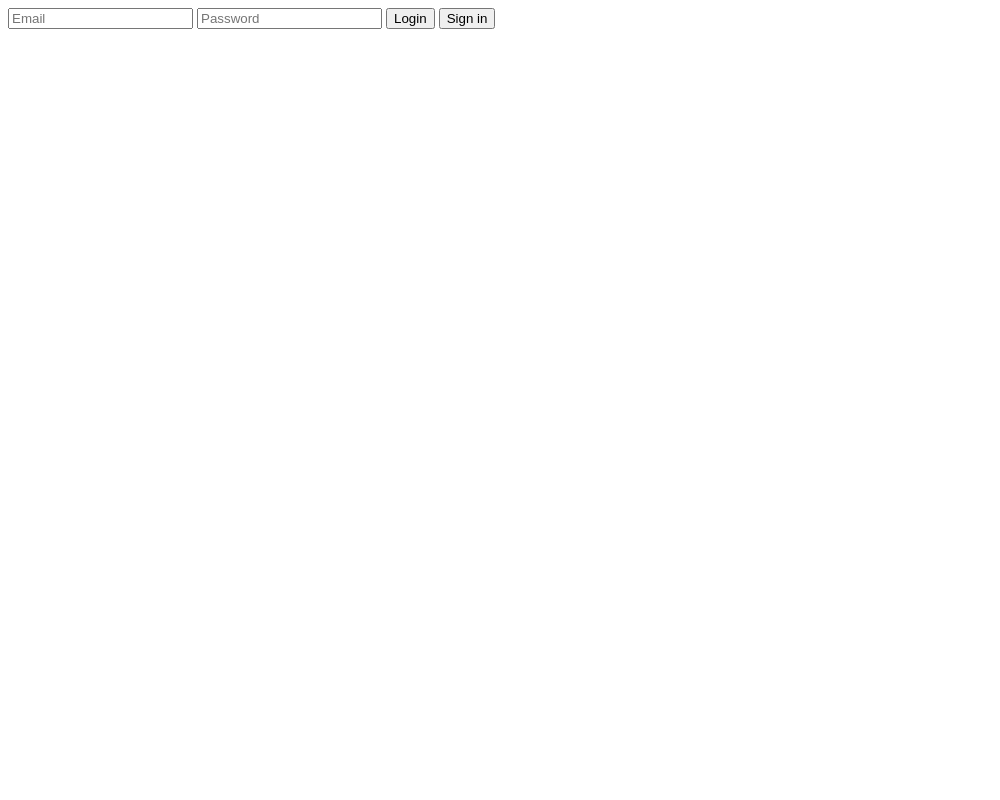
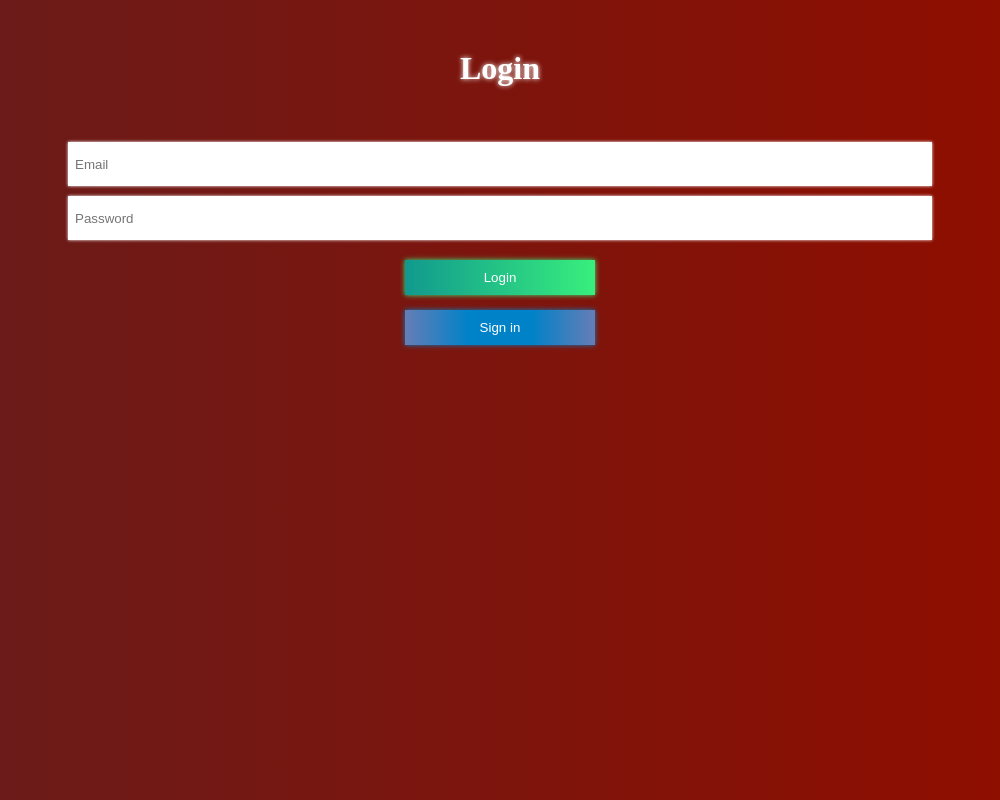
Before and after one commit to MexTermin/electronTAN, an Electron app: page src/HTML/login.html in a window 1000 px wide. Drawn offline with Linux system fonts and the light colour scheme.

Commit message:
addapted signin and end project

```diff
--- a/src/CSS/home.css
+++ b/src/CSS/home.css
@@ -5,15 +5,27 @@
 .container{
     width: 100vw;
     height: 100vh;
+
     /* background: linear-gradient(to right, #000428, #004e92);  */
     /* background: linear-gradient(to right, #141e30, #243b55); */
-
-    background: linear-gradient(to left, #8e0e00, #1f1c18);
+    /* background: linear-gradient(to bottom, #f7f8f8, #78abbb); */
+    /* background-color: #004e92; */
+    background: linear-gradient(to left, #8e0e00, #4d0000);
     /* background: linear-gradient(to left, #fe8c00, #f83600);  */
 
 }
 .main-container-home{
+    /* background-color: #8e0e00; */
+    background-color: rgb(216, 216, 216);
     padding: 0px 10px;
+    width: 90%;
+    height: 85%;
+    overflow: auto;
+    margin: auto;
+    box-shadow: rgb(255, 255, 255) 0px 0px 20px;
+    border-bottom-left-radius: 70px;
+    border-top-right-radius: 70px;
+    padding: 10px;
 }
 
 .items-container{
@@ -42,8 +54,10 @@
 
 }
 .title h1{
+    color: rgb(215, 244, 255);
+    text-shadow:rgb(0, 204, 211) 0px 0px 10px;
     text-align: center;
-    text-shadow: #48967f 1px 1px 5px;
+    /* text-shadow: #48967f 1px 1px 5px; */
     font-size: 50px;
 }
 .div-name{
--- /dev/null
+++ b/src/CSS/login.css
@@ -0,0 +1,66 @@
+*{
+    margin: 0px;
+    padding: 0px;
+}
+.login-background-container{
+    background: linear-gradient(to left, #8e0e00, #6b1b19);
+    width: 100vw;
+    height: 100vh;
+    overflow: hidden;
+}
+.container-login{
+    margin: auto;
+}
+
+.form-group{
+    display: flex;
+    flex-wrap: wrap;
+}
+.form-control{
+    width: 85%;
+    height: 30px;
+    padding: 7px;
+    border: gray 0px solid;
+    margin: 5px auto;
+    box-shadow: white 0px 0px 3px;
+
+}
+
+.title{
+    margin-top: 50px;
+    margin-bottom: 50px;
+    text-align: center;
+    color: white;
+    text-shadow: white 0px 0px 5px;
+}
+
+.btn{
+    display: block;
+    margin:15px auto;
+    width: 190px;
+    padding: 5px;
+    height: 35px;
+    border: white 0px solid;
+    box-shadow: white 0px 0px 5px;
+}
+.button-section{
+    margin: auto;
+    width: 100%;
+}
+.btn:hover{
+    cursor: pointer;
+    transform: scale(1.08);
+    box-shadow: white 0px 0px 8px;
+}
+.btn-green{
+    /* background-color: rgb(0, 184, 46); */
+    color: white;
+    background: linear-gradient(to right, #11998e, #38ef7d);
+    box-shadow: #38ef7d 0px 0px 5px;
+}
+.btn-blue{
+    color: white;
+    /* background-color: rgb(0, 184, 46); */
+    background: linear-gradient(to right, #667db6, #0082c8, #0082c8, #667db6);
+    box-shadow: #0082c8 0px 0px 5px;
+}
--- /dev/null
+++ b/src/CSS/signin.css
@@ -0,0 +1,66 @@
+*{
+    margin: 0px;
+    padding: 0px;
+}
+.signin-background-container{
+    background: linear-gradient(to left, #8e0e00, #6b1b19);
+    width: 100vw;
+    height: 100vh;
+    overflow: hidden;
+}
+.container-signin{
+    margin: auto;
+}
+
+.form-group{
+    display: flex;
+    flex-wrap: wrap;
+}
+.form-control{
+    width: 85%;
+    height: 30px;
+    padding: 7px;
+    border: gray 0px solid;
+    margin: 5px auto;
+    box-shadow: white 0px 0px 3px;
+
+}
+
+.title{
+    margin-top: 50px;
+    margin-bottom: 50px;
+    text-align: center;
+    color: white;
+    text-shadow: white 0px 0px 5px;
+}
+
+.btn{
+    display: block;
+    margin:15px auto;
+    width: 190px;
+    padding: 5px;
+    height: 35px;
+    border: white 0px solid;
+    box-shadow: white 0px 0px 5px;
+}
+.button-section{
+    margin: auto;
+    width: 100%;
+}
+.btn:hover{
+    cursor: pointer;
+    transform: scale(1.08);
+    box-shadow: white 0px 0px 8px;
+}
+.btn-green{
+    /* background-color: rgb(0, 184, 46); */
+    color: white;
+    background: linear-gradient(to right, #11998e, #38ef7d);
+    box-shadow: #38ef7d 0px 0px 5px;
+}
+.btn-blue{
+    color: white;
+    /* background-color: rgb(0, 184, 46); */
+    background: linear-gradient(to right, #667db6, #0082c8, #0082c8, #667db6);
+    box-shadow: #0082c8 0px 0px 5px;
+}
--- a/src/CSS/timer.css
+++ b/src/CSS/timer.css
@@ -73,6 +73,7 @@
 }
 .btn:disabled{
     color: rgb(92, 92, 92);
+
     background: linear-gradient(to top, #0456a8, #0b2996);
 }
 .btnupdate:disabled{
--- a/src/HTML/login.html
+++ b/src/HTML/login.html
@@ -5,17 +5,23 @@
     <meta name="viewport" content="width=device-width, initial-scale=1.0">
     <meta http-equiv="Content-Security-Policy" content="default-src 'self'; script-src 'self' " >
     <meta http-equiv="X-Content-Security-Policy" content="default-src 'self'; script-src 'self' " >
+    <link rel="stylesheet" href="../CSS/login.css">
     <title>Login</title>
 </head>
 <body>
     <div class="login-background-container">
         <div class="container-login">
+            <div class="title">
+                <h1>Login</h1>
+            </div>
             <form id="form-login">
                 <div class="form-group">
-                    <input type="text" name="email" id="" class="form-control" placeholder="Email">
+                    <input type="email" name="email" id="" class="form-control" placeholder="Email">
                     <input type="password" name="password" id="" class="form-control" placeholder="Password">
-                    <button type="submit" class="btn btn-green" id="btn-submit">Login</button>
-                    <button type="button" class="btn btn-blue" id="btn-sign">Sign in</button>
+                    <div class="button-section">
+                        <button type="submit" class="btn btn-green" id="btn-submit">Login</button>
+                        <button type="button" class="btn btn-blue" id="btn-sign">Sign in</button>
+                    </div>
                 </div>
             </form>
         </div>
--- a/src/scripts/home.js
+++ b/src/scripts/home.js
@@ -1,13 +1,13 @@
 const { getConnection } = require('../database/db')
 const { ipcRenderer } = require('electron')
+let user =  ipcRenderer.sendSync('home:getUser',{message:'el user pls'})
 // let remote = require.resolve('electron')
 
 
 async function getallid() {
-    id = 1
     const connect = await getConnection()
     try {
-        const result = await connect.query('select * from  todo where  id like ? order by note_id DESC', id)
+        const result = await connect.query('select * from  todo where  user like ? order by note_id DESC', user)
         return result
     } catch (e) {
         console.log(e.message)
--- a/src/scripts/login.js
+++ b/src/scripts/login.js
@@ -15,11 +15,14 @@ if (formLogin){
             console.log('sending')
             ipcRenderer.send('homeWindow',{})
             ipcRenderer.send('closeLogin',{})
-            window.close()
+            // window.close()
         }
 
-    //    let user =  ipcRenderer.sendSync('home:getUser','el user pls')
-    //     console.log(user)
     })
 
 }
+
+let sign = document.querySelector('#btn-sign')
+sign.addEventListener('click',()=>{
+    ipcRenderer.send('login:signin')
+})
```
Also changed, not shown: src/HTML/additem.html (+1 -1 lines), src/HTML/home.html (+3 -3 lines), src/HTML/signin.html (added, +32 -0 lines), src/HTML/timer.html (+1 -1 lines), src/index.js (+9 -3 lines), src/scripts/add.js (renamed from src/scripts/functions.js, +7 -11 lines), src/scripts/app.js (+67 -19 lines), src/scripts/details.js (+7 -8 lines), src/scripts/signin.js (added, +26 -0 lines), src/scripts/timer.js (+15 -19 lines).
